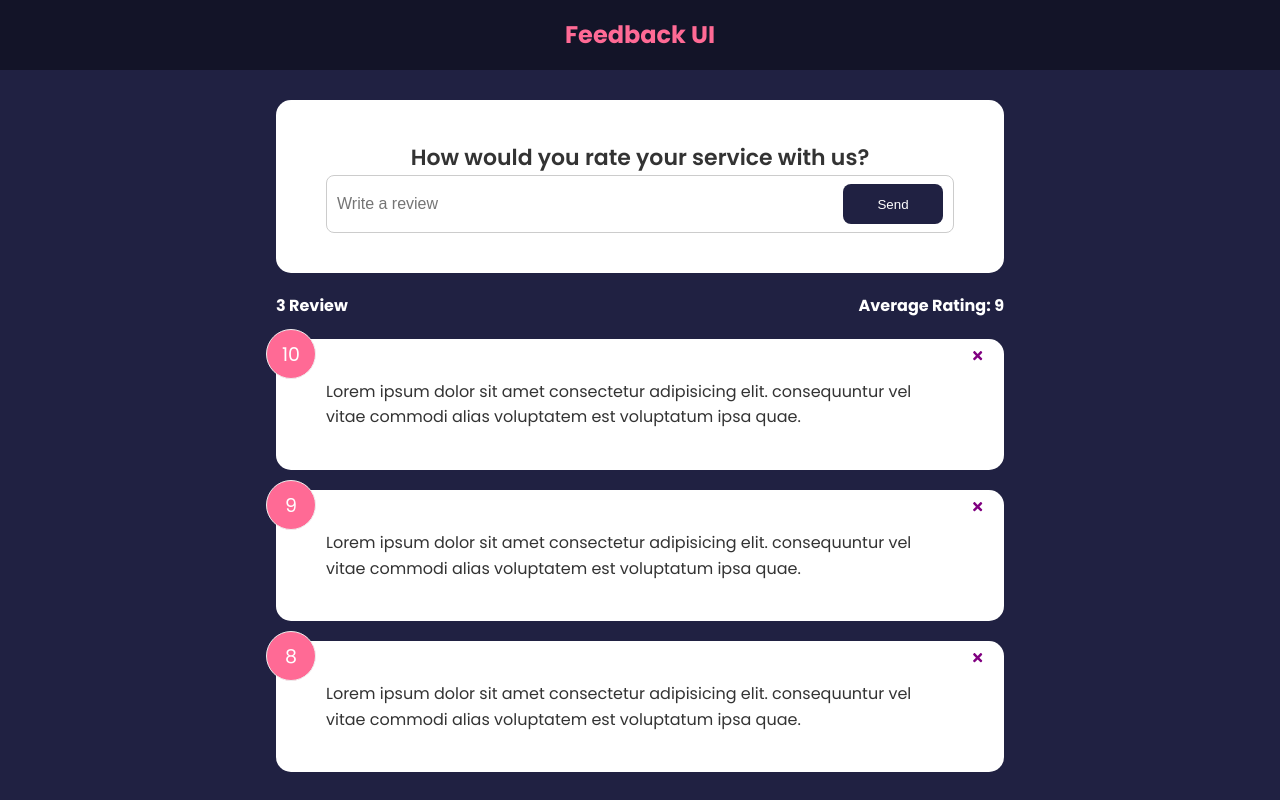
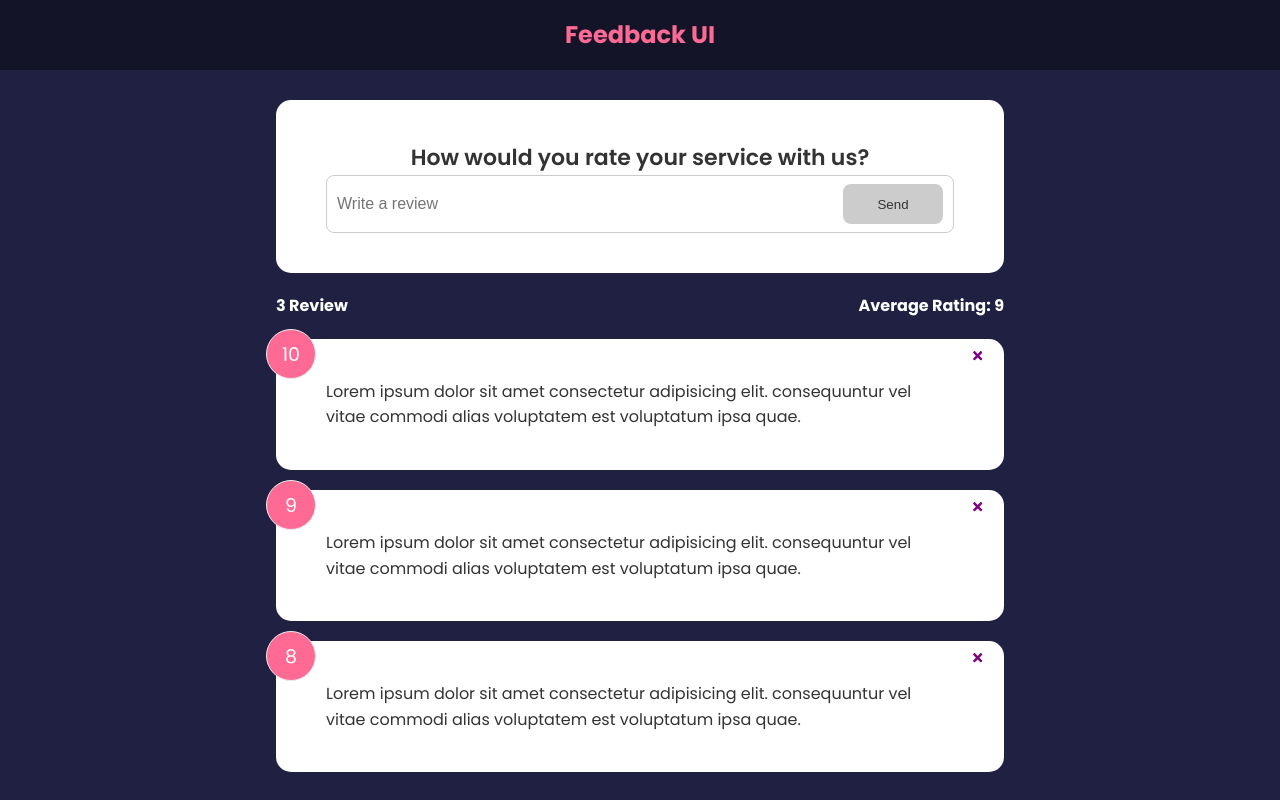
Before and after one commit to recepdoganp/feedback_app, a React (Create React App) app: page / in a window 1280 px wide. Built offline with nearby package versions, Linux system fonts and the light colour scheme.

Commit message:
Text Validation

```diff
--- a/src/components/FeedbackForm.jsx
+++ b/src/components/FeedbackForm.jsx
@@ -4,8 +4,20 @@
 
 function FeedbackForm() {
   const [text, setText] = useState("");
+  const [btnDisabled, setBtnDisabled] = useState(true);
+  const [message, setMessage] = useState("");
 
   const handleTextChange = (e) => {
+    if (text === "") {
+      setBtnDisabled(true);
+      setMessage(null);
+    } else if (text !== "" && text.trim().length <= 10) {
+      setBtnDisabled(true);
+      setMessage("Text must be at least 10 characters");
+    } else {
+      setMessage(null);
+      setBtnDisabled(false);
+    }
     setText(e.target.value);
   };
   return (
@@ -19,8 +31,11 @@
             placeholder='Write a review'
             value={text}
           />
-          <Button type='submit'>Send</Button>
+          <Button type='submit' isDisabled={btnDisabled}>
+            Send
+          </Button>
         </div>
+        {message && <div className='message'>{message}</div>}
       </form>
     </Card>
   );
```
